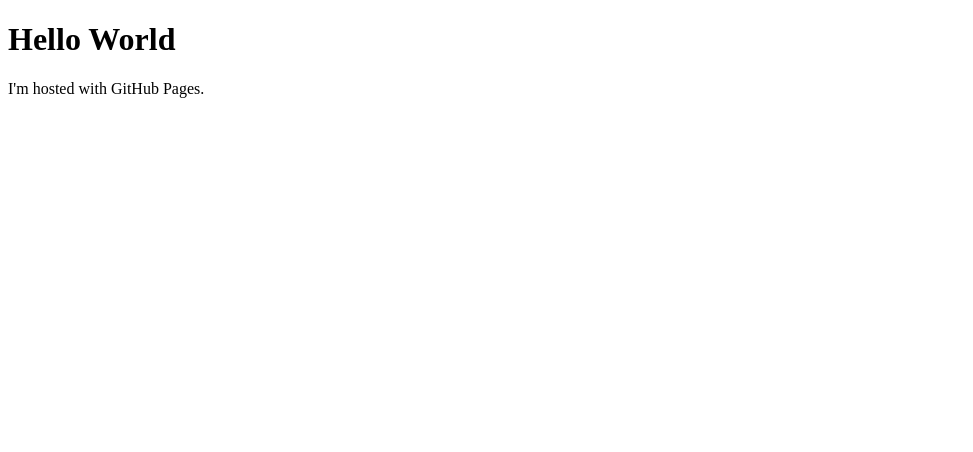
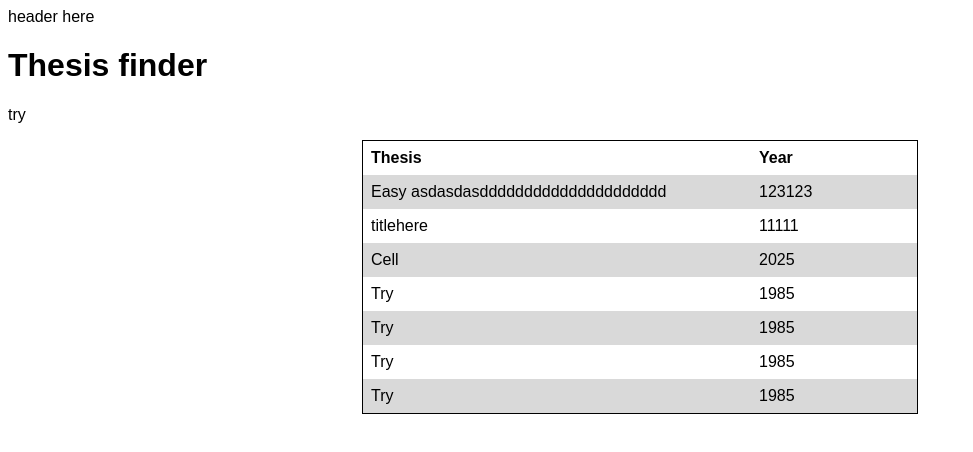
Before and after one commit to Copeium/Copeium.github.io, a plain HTML site: page index.html in a window 1280 px wide. Shown: the whole page, without its empty margins (0-973 px from the left). Drawn offline with Linux system fonts and the light colour scheme.

Commit message:
Add files via upload

```diff
--- a/index.html
+++ b/index.html
@@ -1,7 +1,48 @@
 <!DOCTYPE html>
 <html>
-  <body>
-    <h1>Hello World</h1>
-    <p>I'm hosted with GitHub Pages.</p>
-  </body>
+    <head>
+        <title>ec thesis</title>
+        <link rel="stylesheet" href="table.css">
+    </head>
+
+    <body>
+        <header>header here</header>
+        <h1>Thesis finder</h1>
+        <p>try</p>
+        <table>
+            <!-- Table Header -->
+            <tr>
+              <th>Thesis</th>
+              <th>Year</th>
+            </tr>
+            <!-- Table Rows -->
+            <tr>
+              <td>Easy asdasdasddddddddddddddddddddd</td>
+              <td>123123</td>
+            </tr>
+            <tr>
+              <td>titlehere</td>
+              <td>11111</td>
+            </tr>
+            <tr>
+              <td>Cell</td>
+              <td>2025</td>
+            </tr>
+            <tr>
+                <td>Try</td>
+                <td>1985</td>
+            </tr>
+            <tr>
+                <td>Try</td>
+                <td>1985</td>
+            </tr><tr>
+                <td>Try</td>
+                <td>1985</td>
+            </tr><tr>
+                <td>Try</td>
+                <td>1985</td>
+            </tr>
+        </table>
+
+    </body>
 </html>
--- /dev/null
+++ b/table.css
@@ -0,0 +1,29 @@
+table {
+    border-collapse: collapse;
+    border: 1px solid #000;
+    margin-left: auto;
+    margin-right: auto;
+}
+
+th, td {
+    /*border:  1px solid rgb(0, 0, 0);*/
+    text-align: left;
+    padding:  8px;
+    width: 150px;
+}
+th:first-child, td:first-child {
+    width:   70%;
+}
+
+tr:nth-child(even) {
+    background-color: #9797975d;
+}
+
+
+tr:nth-child(odd) {
+    background-color: #ffffff;
+}
+
+body {
+    font-family: Arial, sans-serif;
+}
```
